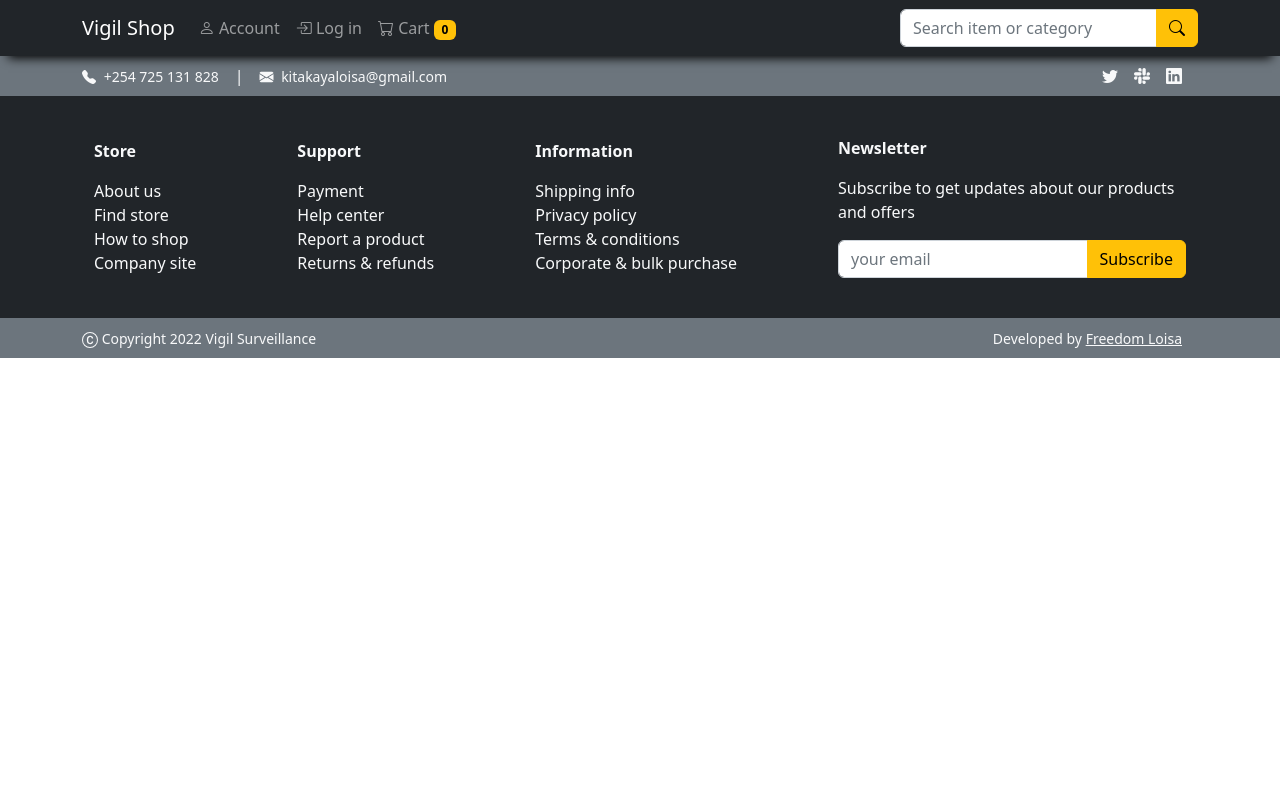
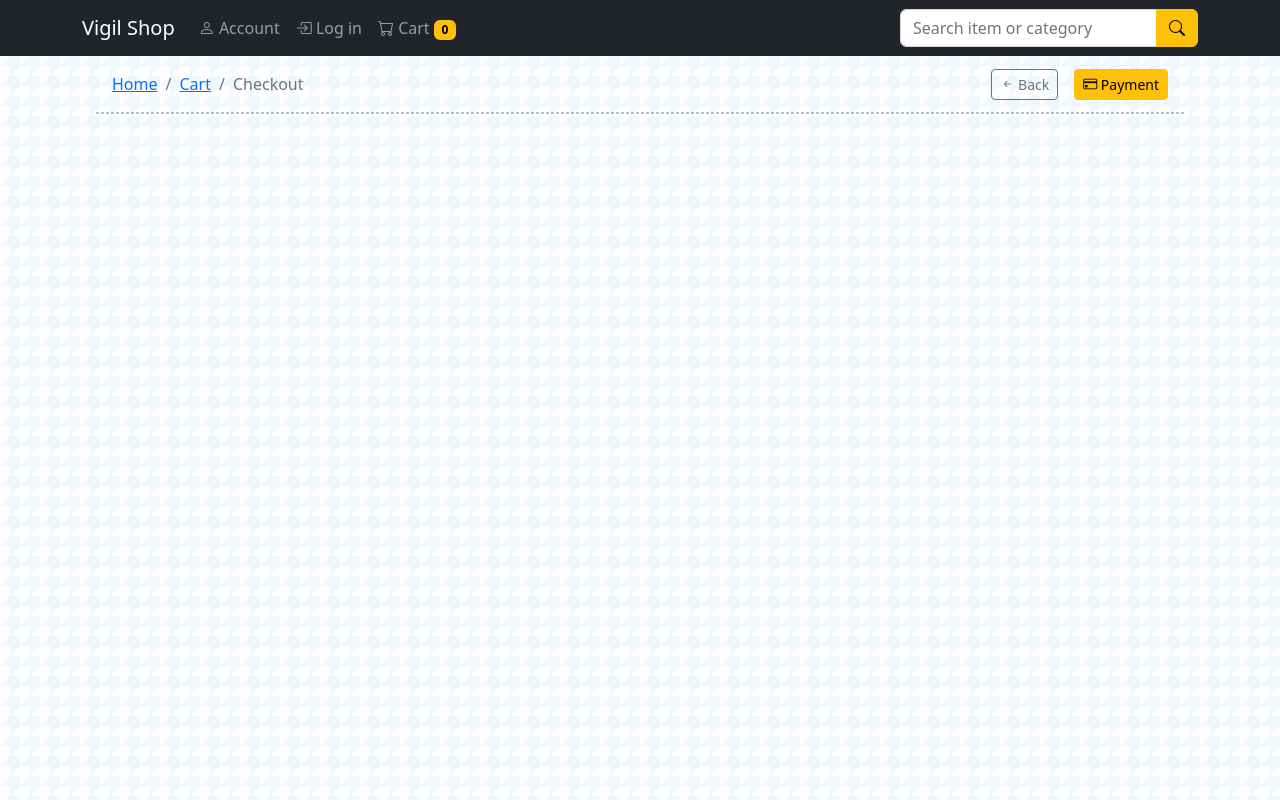
Before and after one commit to LoisaKitakaya/Vigil-Shop, a React (Create React App) app: page /checkout in a window 1280 px wide. Shown: the top 800 px of the page. Built offline with nearby package versions, Linux system fonts and the light colour scheme.

Commit message:
major style revamp

```diff
--- a/src/App.js
+++ b/src/App.js
@@ -10,10 +10,11 @@
 import Categories from "./pages/Categories";
 import Brands from "./pages/Brands";
 import UserAuth from "./pages/Authentication";
+import Account from "./pages/Account";
 
 import "./css/App.css";
 import loader from "./assets/loader1.gif";
-import Account from "./pages/Account";
+import Checkout from "./pages/Checkout";
 
 const App = () => {
   const [cartItems, setCartItems] = useState([]);
@@ -56,6 +57,11 @@
     console.log(cartItems);
   };
 
+  const calculateTotal = cartItems.reduce(
+    (price, item) => price + item.quantity * item.price,
+    0
+  );
+
   const handleClear = () => {
     setCartItems([]);
   };
@@ -95,6 +101,7 @@
               clear={handleClear}
               addItem={handleAdd}
               removeItem={handleRemove}
+              calculateTotal={calculateTotal}
             />
           }
         />
@@ -130,6 +137,12 @@
           path="/account"
           element={<Account setPageName={handlePageName} />}
         />
+        <Route
+          path="/checkout"
+          element={
+            <Checkout cartItems={cartItems} calculateTotal={calculateTotal} />
+          }
+        />
       </Routes>
       {/* Routes */}
 
--- a/src/css/App.css
+++ b/src/css/App.css
@@ -151,14 +151,12 @@
   margin: 0;
 }
 
-.navbar-main {
-  box-shadow: 0px 10px 10px -8px #000000, 2px 2px 10px -5px rgba(0, 0, 0, 0);
-}
-
 .prod-navigation {
+  padding-top: 1rem;
   display: flex;
   justify-content: space-between;
   align-items: center;
+  height: 2.5rem;
 }
 
 .prod-nav-container {
@@ -185,3 +183,7 @@
 .account-container .card {
   padding: 1rem 2rem !important;
 }
+
+.mr-1rem {
+  margin-right: 1rem;
+}
--- a/src/layout/Filters.jsx
+++ b/src/layout/Filters.jsx
@@ -1,8 +1,16 @@
-import { Link } from "react-router-dom";
+import { Link, useNavigate } from "react-router-dom";
 
 const Filters = ({ setPageName }) => {
+  let navigate = useNavigate();
+
   return (
     <div className="prod-nav-container">
+      <button
+        className="btn btn-sm btn-outline-secondary"
+        onClick={() => navigate(-1)}
+      >
+        <i class="bi bi-arrow-left-short"></i> Back
+      </button>
       <div className="dropdown dropdown-center">
         <button
           className="btn btn-sm btn-outline-secondary dropdown-toggle"
--- a/src/layout/Navbar.jsx
+++ b/src/layout/Navbar.jsx
@@ -4,7 +4,7 @@
 
 const NavbarComponent = ({ cartItems }) => {
   return (
-    <nav className="navbar navbar-main navbar-expand-lg navbar-dark bg-dark sticky-top">
+    <nav className="navbar navbar-expand-lg navbar-dark bg-dark">
       <div className="container">
         <Link to={"/"} className="navbar-brand">
           Vigil Shop
--- a/src/pages/Account.jsx
+++ b/src/pages/Account.jsx
@@ -1,14 +1,17 @@
-import { Link } from "react-router-dom";
+import { Link, useNavigate } from "react-router-dom";
 
 import Col from "react-bootstrap/Col";
 import Nav from "react-bootstrap/Nav";
 import Row from "react-bootstrap/Row";
 import Tab from "react-bootstrap/Tab";
 
-const Account = ({ setPageName }) => {
+const Account = () => {
+  let navigate = useNavigate();
+
   return (
     <div className="App-sub-container">
       <div className="this-container">
+        <div className="prod-navigation">
           <nav aria-label="breadcrumb">
             <ol className="breadcrumb">
               <li className="breadcrumb-item">
@@ -19,10 +22,13 @@
               </li>
             </ol>
           </nav>
-        <hr className="divider" />
-        <div className="prod-navigation">
-          <h3 className="home-title">Account</h3>
           <div className="prod-nav-container">
+            <button
+              className="btn btn-sm btn-outline-secondary"
+              onClick={() => navigate(-1)}
+            >
+              <i class="bi bi-arrow-left-short"></i> Back
+            </button>
             <button className="btn btn-sm btn-danger">
               <i class="bi bi-box-arrow-left"></i> Log out
             </button>
--- a/src/pages/AllProducts.jsx
+++ b/src/pages/AllProducts.jsx
@@ -51,6 +51,7 @@
   return (
     <div className="App-sub-container">
       <div className="this-container">
+        <div className="prod-navigation">
           <nav aria-label="breadcrumb">
             <ol className="breadcrumb">
               <li className="breadcrumb-item">
@@ -61,9 +62,6 @@
               </li>
             </ol>
           </nav>
-        <hr className="divider" />
-        <div className="prod-navigation">
-          <h3 className="home-title">All products</h3>
           <Filters setPageName={setPageName} />
         </div>
         <hr className="divider" />
--- a/src/pages/Authentication.jsx
+++ b/src/pages/Authentication.jsx
@@ -1,4 +1,4 @@
-import { Link } from "react-router-dom";
+import { Link, useNavigate } from "react-router-dom";
 
 import Tab from "react-bootstrap/Tab";
 import Tabs from "react-bootstrap/Tabs";
@@ -10,9 +10,12 @@
 const UserAuth = ({ loader, errorRedirect }) => {
   pageTitle("Vigil Shop | User auth");
 
+  let navigate = useNavigate();
+
   return (
     <div className="App-sub-container">
       <div className="this-container">
+        <div className="prod-navigation">
           <nav aria-label="breadcrumb">
             <ol className="breadcrumb">
               <li className="breadcrumb-item">
@@ -23,18 +26,18 @@
               </li>
             </ol>
           </nav>
-        <hr className="divider" />
-        <div className="prod-navigation">
-          <h3 className="home-title">User authentication</h3>
+          <button
+            className="btn btn-sm btn-outline-secondary mr-1rem"
+            onClick={() => navigate(-1)}
+          >
+            <i class="bi bi-arrow-left-short"></i> Back
+          </button>
         </div>
         <hr className="divider" />
         <div className="auth-container">
           <Tabs defaultActiveKey="login" className="mb-3" variant="tabs">
             <Tab eventKey="login" title="Log in">
-              <Signin
-                loader={loader}
-                errorRedirect={errorRedirect}
-              />
+              <Signin loader={loader} errorRedirect={errorRedirect} />
             </Tab>
             <Tab eventKey="register" title="Register">
               <Register loader={loader} />
--- a/src/pages/Cart.jsx
+++ b/src/pages/Cart.jsx
@@ -1,19 +1,17 @@
-import { Link } from "react-router-dom";
+import { Link, useNavigate } from "react-router-dom";
 
 import pageTitle from "../components/PageTitle";
 
-const Cart = ({ cartItems, clear, addItem, removeItem }) => {
+const Cart = ({ cartItems, clear, addItem, removeItem, calculateTotal }) => {
   pageTitle("Vigil Shop | Cart");
 
-  const calculateTotal = cartItems.reduce(
-    (price, item) => price + item.quantity * item.price,
-    0
-  );
+  let navigate = useNavigate();
 
   if (cartItems.length === 0)
     return (
       <div className="App-sub-container">
         <div className="this-container">
+          <div className="prod-navigation">
             <nav aria-label="breadcrumb">
               <ol className="breadcrumb">
                 <li className="breadcrumb-item">
@@ -24,10 +22,13 @@
                 </li>
               </ol>
             </nav>
-          <hr className="divider" />
-          <div className="prod-navigation">
-            <h3 className="home-title">Cart</h3>
             <div className="prod-nav-container">
+              <button
+                className="btn btn-sm btn-outline-secondary"
+                onClick={() => navigate(-1)}
+              >
+                <i class="bi bi-arrow-left-short"></i> Back
+              </button>
               <button className="btn btn-sm btn-success disabled">
                 <i className="bi bi-cart-check"></i> Checkout
               </button>
@@ -49,6 +50,7 @@
   return (
     <div className="App-sub-container">
       <div className="this-container">
+        <div className="prod-navigation">
           <nav aria-label="breadcrumb">
             <ol className="breadcrumb">
               <li className="breadcrumb-item">
@@ -59,10 +61,13 @@
               </li>
             </ol>
           </nav>
-        <hr className="divider" />
-        <div className="prod-navigation">
-          <h3 className="home-title">Cart</h3>
           <div className="prod-nav-container">
+            <button
+              className="btn btn-sm btn-outline-secondary"
+              onClick={() => navigate(-1)}
+            >
+              <i class="bi bi-arrow-left-short"></i> Back
+            </button>
             <Link to={"/checkout"} className="btn btn-sm btn-success">
               <i className="bi bi-cart-check"></i> Checkout
             </Link>
--- /dev/null
+++ b/src/pages/Checkout.jsx
@@ -0,0 +1,44 @@
+import { Link, useNavigate } from "react-router-dom";
+
+const Checkout = ({ cartItems, calculateTotal }) => {
+  let navigate = useNavigate();
+
+  return (
+    <div className="App-sub-container">
+      <div className="this-container">
+        <div className="prod-navigation">
+          <nav aria-label="breadcrumb">
+            <ol className="breadcrumb">
+              <li className="breadcrumb-item">
+                <Link to={"/"}>Home</Link>
+              </li>
+              <li className="breadcrumb-item">
+                <Link to={"/cart"}>Cart</Link>
+              </li>
+              <li className="breadcrumb-item active" aria-current="page">
+                Checkout
+              </li>
+            </ol>
+          </nav>
+          <div className="prod-nav-container">
+            <button
+              className="btn btn-sm btn-outline-secondary"
+              onClick={() => navigate(-1)}
+            >
+              <i class="bi bi-arrow-left-short"></i> Back
+            </button>
+            <Link to={"/payment"} className="btn btn-sm btn-warning">
+              <i class="bi bi-credit-card"></i> Payment
+            </Link>
+          </div>
+        </div>
+        <hr className="divider" />
+        <div className="checkout-container"></div>
+      </div>
+      <br />
+      <br />
+    </div>
+  );
+};
+
+export default Checkout;
--- a/src/pages/Home.jsx
+++ b/src/pages/Home.jsx
@@ -55,17 +55,17 @@
       <IntroBanner />
       {/* component */}
       <div className="this-container">
-        <hr className="divider" />
+        <br />
         <div className="prod-navigation">
           <h3 className="home-title">New Products</h3>
           <div className="prod-nav-container">
+            <Filters setPageName={setPageName} />
             <Link
               to={"/allproducts"}
               className="btn btn-sm btn-outline-secondary"
             >
               All products
             </Link>
-            <Filters setPageName={setPageName} />
           </div>
         </div>
         <hr className="divider" />
```
Lines whose indentation alone changed are shown as unchanged.
